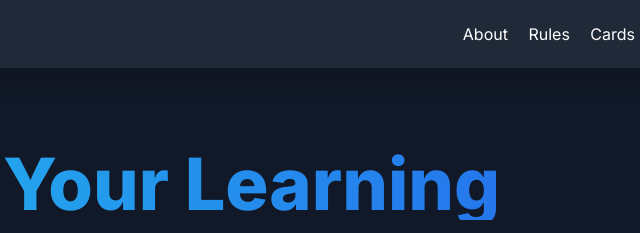
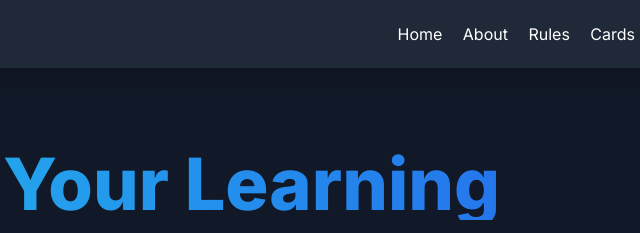
Before and after one commit to mrenne/eduTCG, a plain HTML site: page tcg_cs_example.html in a window 1280 px wide. Shown: the top 233 px of the page, 548-1188 px from the left. Drawn offline with nearby package versions, Linux system fonts and the light colour scheme.

Commit message:
Add Home link to navigation in tcg_cs_example.html

```diff
--- a/tcg_cs_example.html
+++ b/tcg_cs_example.html
@@ -42,6 +42,7 @@
         <div class="container mx-auto px-4 py-4 flex justify-between items-center">
             <h1 class="text-3xl font-extrabold text-cyan-400">Byte Battle</h1>
             <nav>
+                <a href="https://edutcg.dev" class="mx-2 hover:text-cyan-400 transition">Home</a>
                 <a href="#about" class="mx-2 hover:text-cyan-400 transition">About</a>
                 <a href="#rules" class="mx-2 hover:text-cyan-400 transition">Rules</a>
                 <a href="#cards" class="mx-2 hover:text-cyan-400 transition">Cards</a>
```
